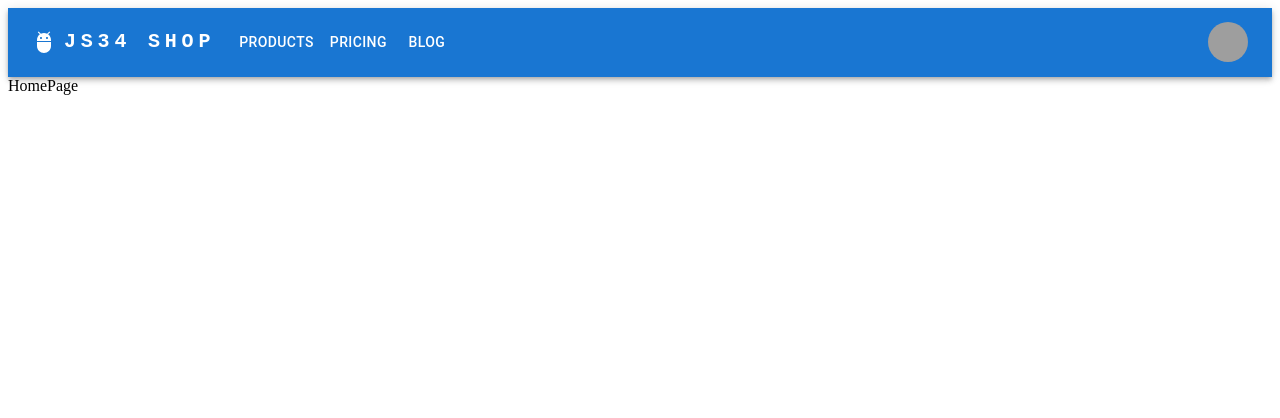
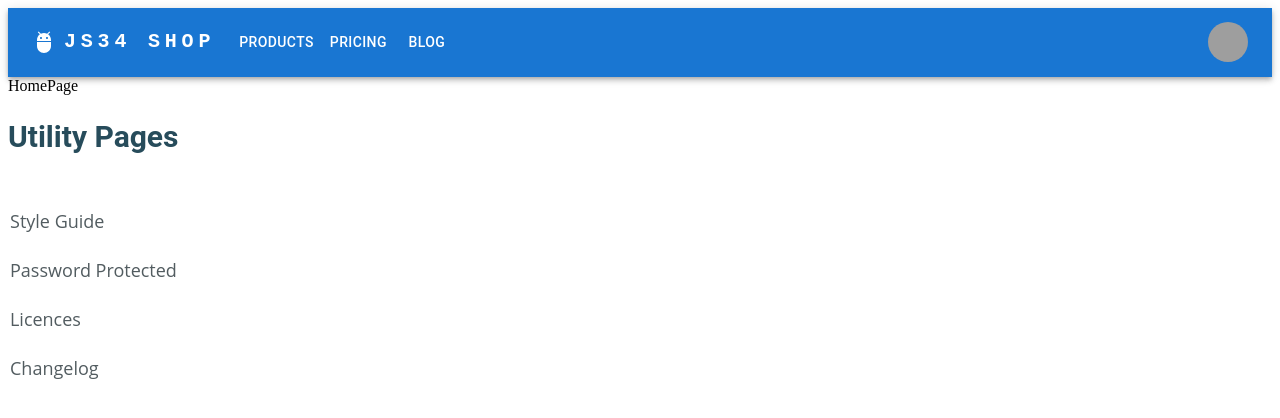
Before and after one commit to Alex-prog814/project_with_mentor-js34, a React (Create React App) app: page / in a window 1280 px wide. Shown: the top 418 px of the page. Built offline with nearby package versions, Linux system fonts and the light colour scheme; grey boxes are pictures that could not be loaded.

Commit message:
add utility__footer

```diff
--- a/src/components/Footer.jsx
+++ b/src/components/Footer.jsx
@@ -1,11 +1,22 @@
 import React from "react";
+import style from '../styles/footer.module.css'
 
 const Footer = () => {
     return (
         <footer>
             <div className="contactUs__footer"></div>
             <div className="middle__footer"></div>
-            <div className="utility__footer"></div>
+            <div className={style.container}>
+            <div className={style.utility__footer}>
+                <h2 className={style.utility__h2}>Utility Pages</h2>
+                <ul className={style.utility__list}>
+                    <li>Style Guide</li>
+                    <li>Password Protected</li>
+                    <li>Licences</li>
+                    <li>Changelog</li>
+                </ul>
+            </div>
+            </div>
         </footer>
     );
 };
--- /dev/null
+++ b/src/styles/footer.module.css
@@ -0,0 +1,28 @@
+.container {
+
+}
+
+.utility__footer {
+
+}
+
+.utility__h2 {
+    color: #274C5B;
+    font-family: Roboto;
+    font-size: 30px;
+    font-style: normal;
+    font-weight: 700;
+    line-height: normal;
+}
+
+.utility__list {
+    list-style-type: none;
+    color: #525C60;
+    font-family: Open Sans;
+    font-size: 18px;
+    font-style: normal;
+    font-weight: 400;
+    line-height: 272.9%;
+    position: absolute;
+    left: -30px;
+}
```
